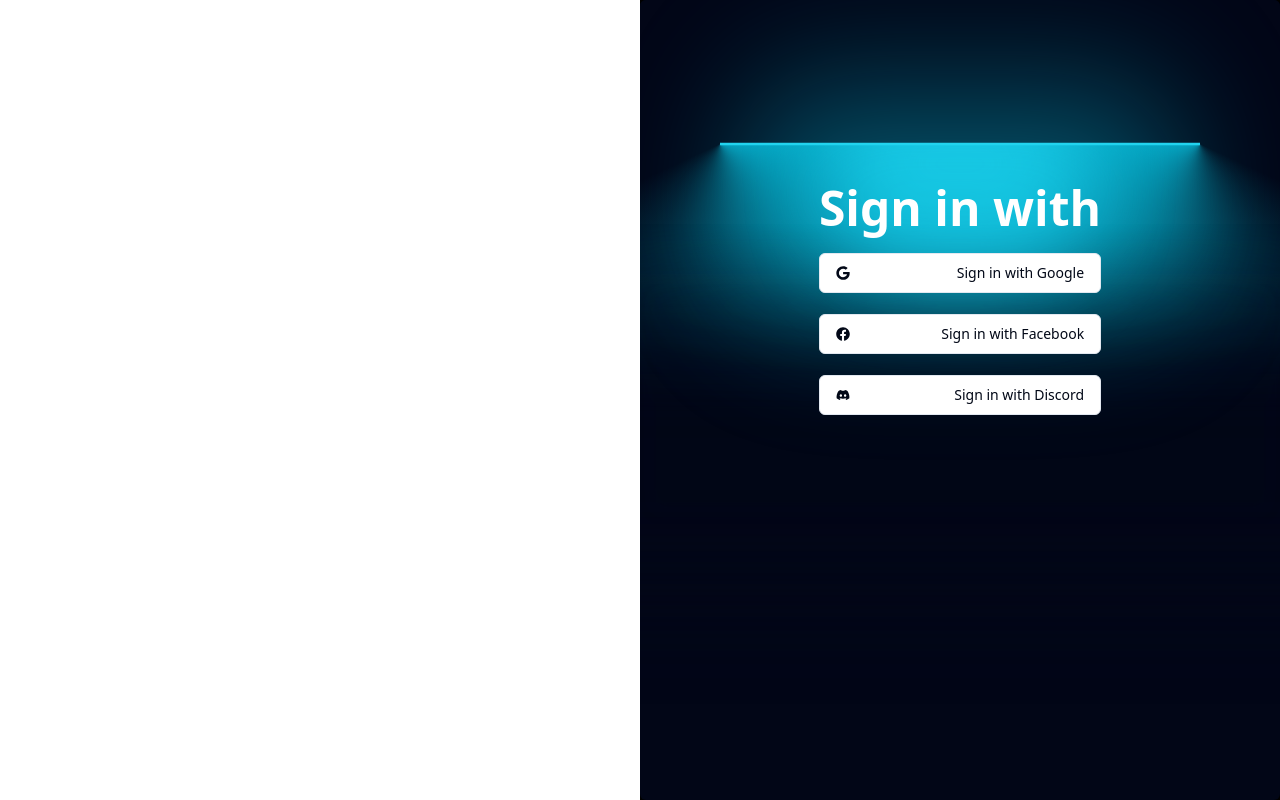
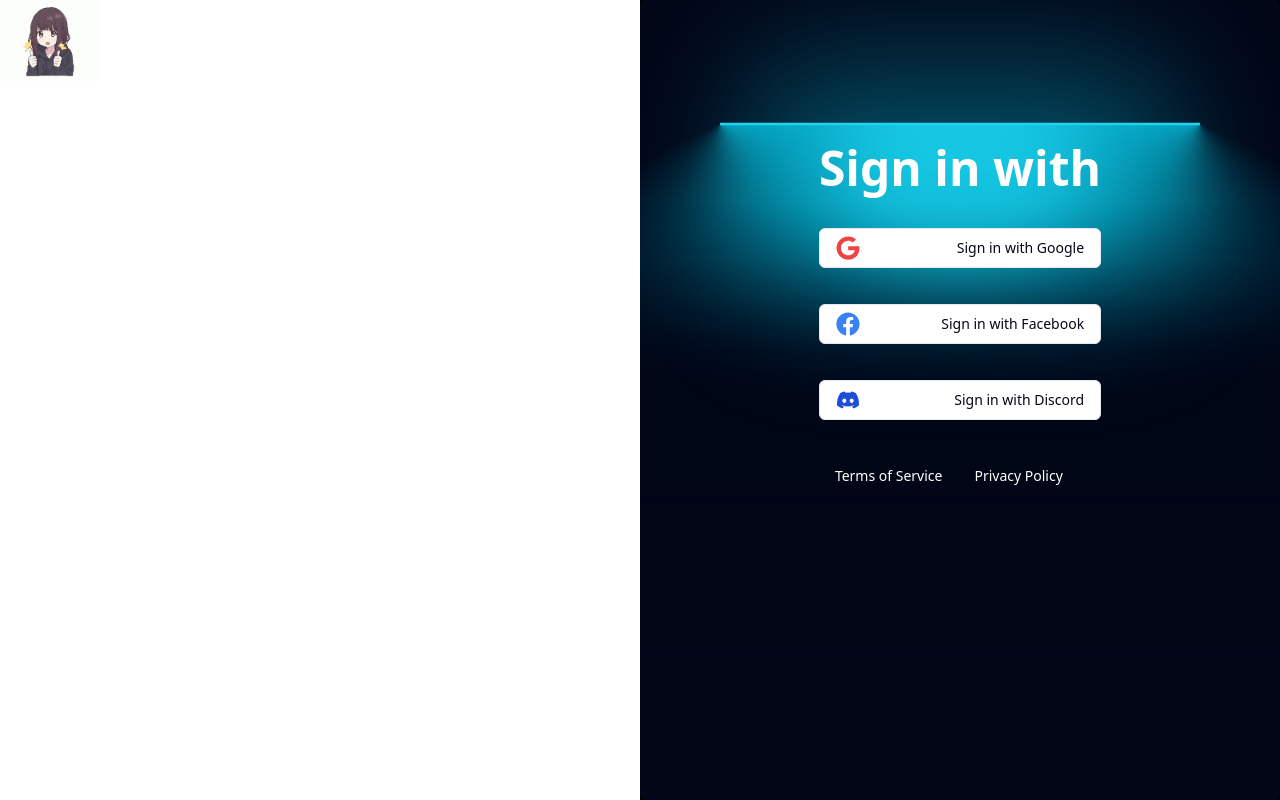
Before and after one commit to XoutDragon/promocodes, a Next.js app: page / in a window 1280 px wide. Built offline with nearby package versions, Linux system fonts and the light colour scheme; no server answers.

Commit message:
added hero and tos and pp

```diff
--- a/src/pages/components/LoginForm.tsx
+++ b/src/pages/components/LoginForm.tsx
@@ -17,6 +17,7 @@ import { FaFacebook, FaDiscord, FaGoogle } from 'react-icons/fa';
 
 import { motion } from 'framer-motion';
 import { LampContainer } from '../../components/ui/lamp';
+import Link from 'next/link';
 
 export const LoginForm = () => {
 	return (
@@ -42,6 +43,14 @@ export const LoginForm = () => {
 								</h2>
 								<SignInOAuthButtons />
 							</form>
+							<div>
+								<Button variant={'ghost'} className='text-white'>
+									<Link href='/tos'>Terms of Service</Link>
+								</Button>
+								<Button variant={'ghost'} className='text-white'>
+									<Link href='/policy'>Privacy Policy</Link>
+								</Button>
+							</div>
 						</motion.h1>
 					</LampContainer>
 				</div>
@@ -69,15 +78,15 @@ function SignInOAuthButtons() {
 	return (
 		<>
 			<Button variant={'outline'} className=' flex justify-between'>
-				<FaGoogle />
+				<FaGoogle className='text-red-500 w-6 h-6' />
 				<span>Sign in with Google</span>
 			</Button>
 			<Button variant={'outline'} className=' justify-between'>
-				<FaFacebook />
+				<FaFacebook className='text-blue-500 w-6 h-6' />
 				<span>Sign in with Facebook</span>
 			</Button>
 			<Button variant={'outline'} className=' justify-between'>
-				<FaDiscord />
+				<FaDiscord className='text-blue-700 w-6 h-6' />
 				<span>Sign in with Discord</span>
 			</Button>
 		</>
--- a/src/pages/index.tsx
+++ b/src/pages/index.tsx
@@ -1,5 +1,5 @@
 import { UserButton } from '@clerk/nextjs';
-import {} from '@clerk/nextjs';
+import Image from 'next/image';
 
 import { LoginForm } from './components/LoginForm';
 
@@ -7,7 +7,13 @@ export default function Home() {
 	return (
 		<>
 			<main className='grid grid-cols-2 h-full'>
-				<div />
+				<Image
+					src='/hero.gif'
+					width={100}
+					height={100}
+					alt='hero'
+					objectFit='cover'
+				/>
 				<LoginForm />
 			</main>
 		</>
```
Also changed, not shown: public/hero.gif (added).
